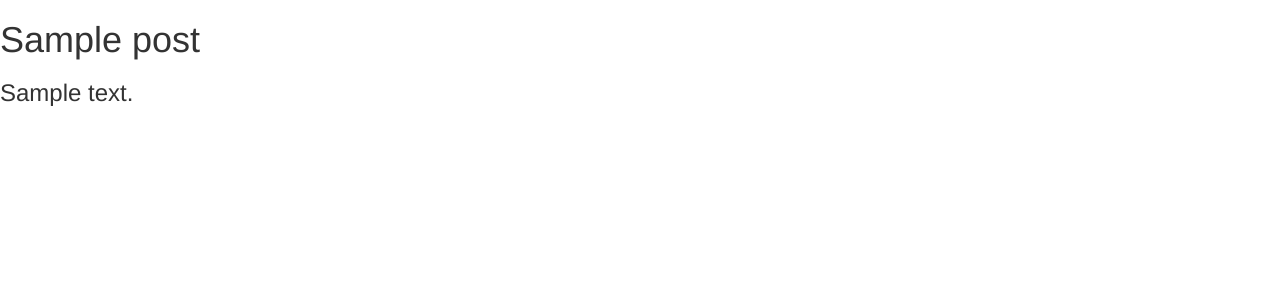
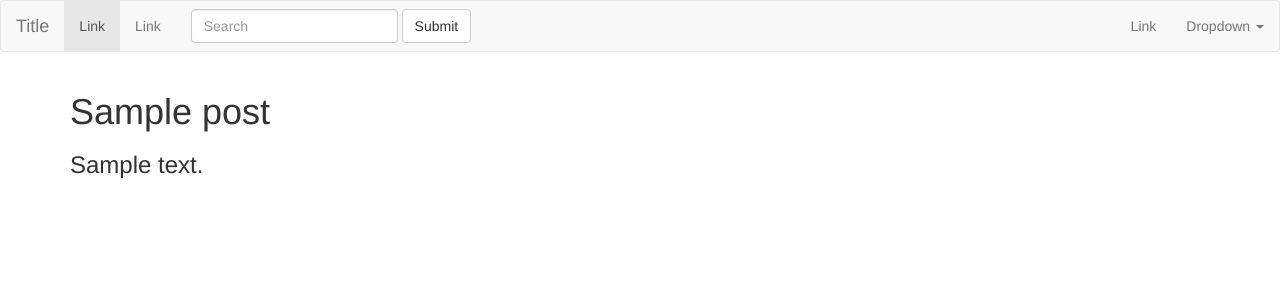
Before and after one commit to JSchwerberg/goo, a Django app: template django/templates/index.html in a window 1280 px wide. Shown: the top 300 px of the page. Run offline with Django 3.2, Linux system fonts and the light colour scheme; the template is opened without the code that fills it: most values are stand-ins (such as "Sample title", 1, 10 or a date in 2020); some libraries are stand-ins or nearby versions.

Commit message:
FE Commit

```diff
--- a/django/templates/base.html
+++ b/django/templates/base.html
@@ -10,8 +10,48 @@
     </head>
 
     <body>
+        <nav class="navbar navbar-default" role="navigation">
+            <!-- Brand and toggle get grouped for better mobile display -->
+            <div class="navbar-header">
+                <button type="button" class="navbar-toggle" data-toggle="collapse" data-target=".navbar-ex1-collapse">
+                    <span class="sr-only">Toggle navigation</span>
+                    <span class="icon-bar"></span>
+                    <span class="icon-bar"></span>
+                    <span class="icon-bar"></span>
+                </button>
+                <a class="navbar-brand" href="#">Title</a>
+            </div>
+
+            <!-- Collect the nav links, forms, and other content for toggling -->
+            <div class="collapse navbar-collapse navbar-ex1-collapse">
+                <ul class="nav navbar-nav">
+                    <li class="active"><a href="#">Link</a></li>
+                    <li><a href="#">Link</a></li>
+                </ul>
+                <form class="navbar-form navbar-left" role="search">
+                    <div class="form-group">
+                        <input type="text" class="form-control" placeholder="Search">
+                    </div>
+                    <button type="submit" class="btn btn-default">Submit</button>
+                </form>
+                <ul class="nav navbar-nav navbar-right">
+                    <li><a href="#">Link</a></li>
+                    <li class="dropdown">
+                        <a href="#" class="dropdown-toggle" data-toggle="dropdown">Dropdown <b class="caret"></b></a>
+                        <ul class="dropdown-menu">
+                            <li><a href="#">Twitter</a></li>
+                            <li><a href="#">Sponsor Login</a></li>
+                            <li><a href="#">Developer Area</a></li>
+                            <li><a href="#">Android App</a></li>
+                        </ul>
+                    </li>
+                </ul>
+            </div><!-- /.navbar-collapse -->
+        </nav>
+        <div class="container">
         {% block content %}
         {% endblock %}
+        </div>
         <script src="https://ajax.googleapis.com/ajax/libs/jquery/1.11.0/jquery.min.js"></script>
         <script src="{% static 'js/bootstrap.min.js' %}"></script>
     </body>
--- a/django/templates/index.html
+++ b/django/templates/index.html
@@ -3,8 +3,8 @@
 {% block title %}Goo.im - Free Android File Hosting {% endblock %}
 
 {% block content %}
-{% for post in latest_post %}
-<h1>{{ post.title }}</h1>
-<h3>{{ post.body }}</h3>
+	{% for post in latest_post %}
+		<h1>{{ post.title }}</h1>
+		<h3>{{ post.body }}</h3>
 {% endfor %}
 {% endblock %}
```
